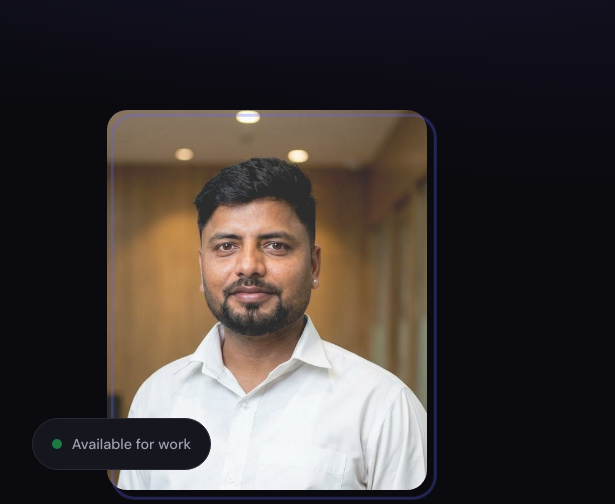
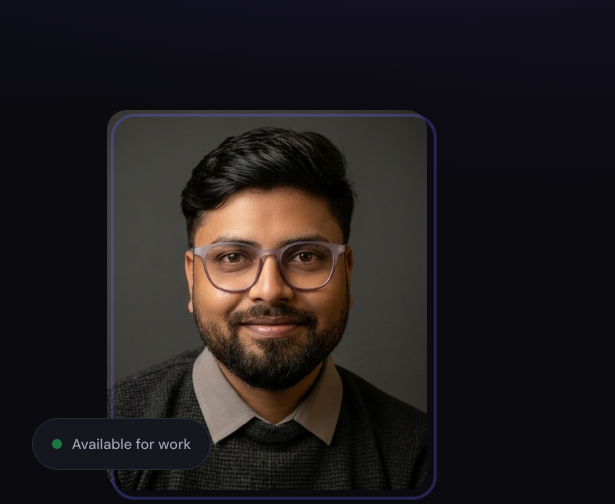
Before and after one commit to SonupPatel/Portfolio-Website, a plain HTML site: page index.html in a window 1280 px wide. Shown: the part 132-636 px from the top of the page, 665-1280 px from the left. Drawn offline with nearby package versions, Linux system fonts and the light colour scheme.

Commit message:
Update index.html

```diff
--- a/index.html
+++ b/index.html
@@ -91,7 +91,7 @@
             <div class="hero-image">
                 <div class="image-wrapper">
                     <div class="image-border"></div>
-                    <img src="profile1.jpg" alt="Sonup Patel" class="profile-img">
+                    <img src="profile1.png" alt="Sonup Patel" class="profile-img">
                 </div>
                 <div class="hero-status">
                     <span class="status-dot"></span>
```
